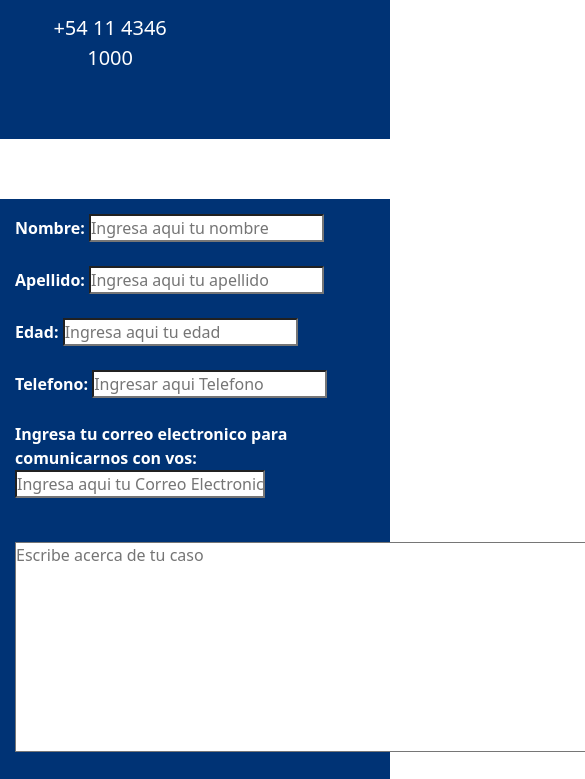
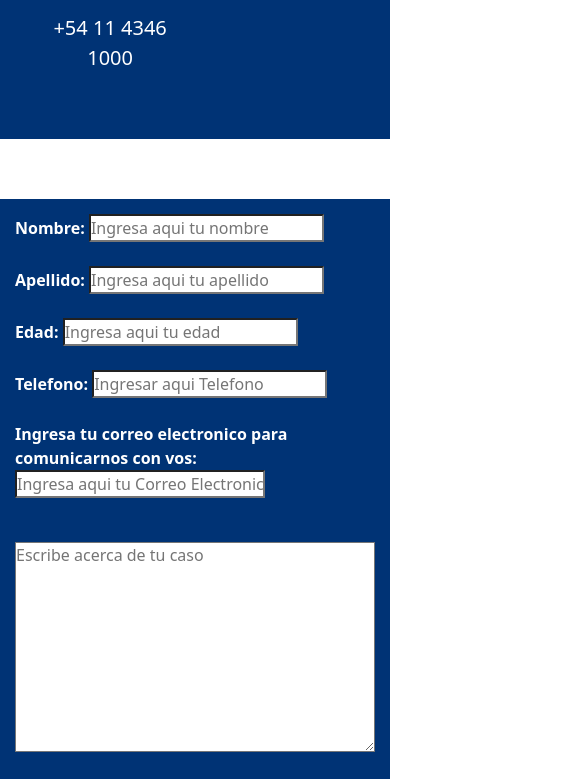
Before and after one commit to FranciscoSegui100/preentrega2, a plain HTML site: page Pages/Contacto.html in a window 390 px wide. Shown: the part 705-1484 px from the top of the page, 585 px wide, since content can reach past the window. Drawn offline with nearby package versions, Linux system fonts and the light colour scheme.

Commit message:
responsive pagina contacto

```diff
--- a/Css/Style.css
+++ b/Css/Style.css
@@ -307,6 +307,7 @@
   #opcionesDeContacto{
     gap: 50px;
   }
+
 }
 #opcionesDeContacto {
   display: grid;
@@ -379,7 +380,7 @@
   justify-content:start;
   background-color: #ffffff;
   color: #000000;
-  width: 1200px;
+  width: 360px;
   height: 210px;
 }
 #Form-Contacto .Titulo-contacto-1{
```
